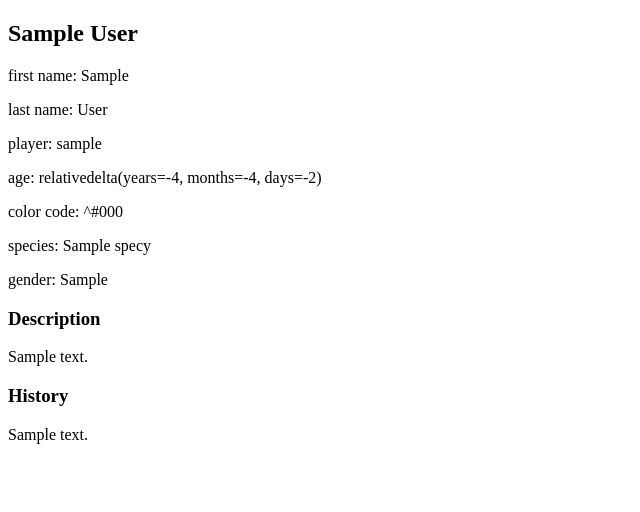
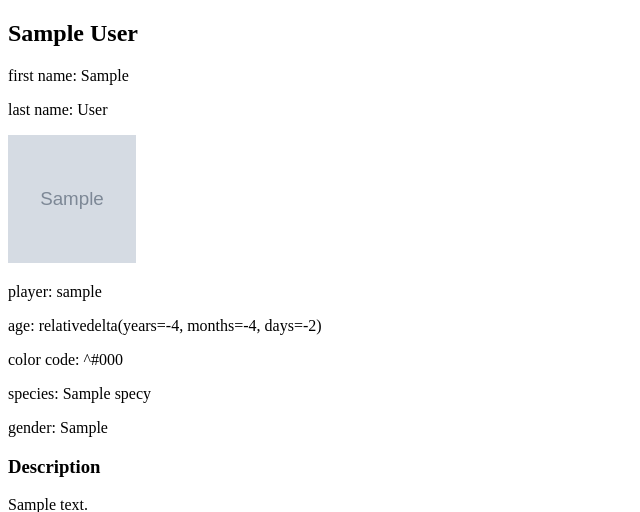
Before and after one commit to Amsel/starboundrp, a Django app: page /character/1/ in a window 1280 px wide. Shown: the top 512 px of the page, without its empty margins (0-640 px from the left). Run offline with Django 3.2, Linux system fonts and the light colour scheme; tables that the repository leaves empty hold one stand-in row (values such as "Sample post"); grey boxes marked "Sample" are stand-in pictures.

Commit message:
include image url in character detail view

```diff
--- a/templates/character/character_detail.html
+++ b/templates/character/character_detail.html
@@ -9,6 +9,7 @@
         <h2>{{ character }}</h2>
         <p>first name: {{ character.first_name|ljust:"30" }}</p>
         <p>last name: {{ character.last_name }}</p>
+        <img src="{{ character.picture_url }}" style="width:128px;height:128px;"/>
         <p>player: {{ character.owner.username }}</p>
         <p>age: {{ character.age}}</p>
         <p>color code: <span style="color:#{{ character.color_code }}">^#{{ character.color_code }}</span></p>
```
